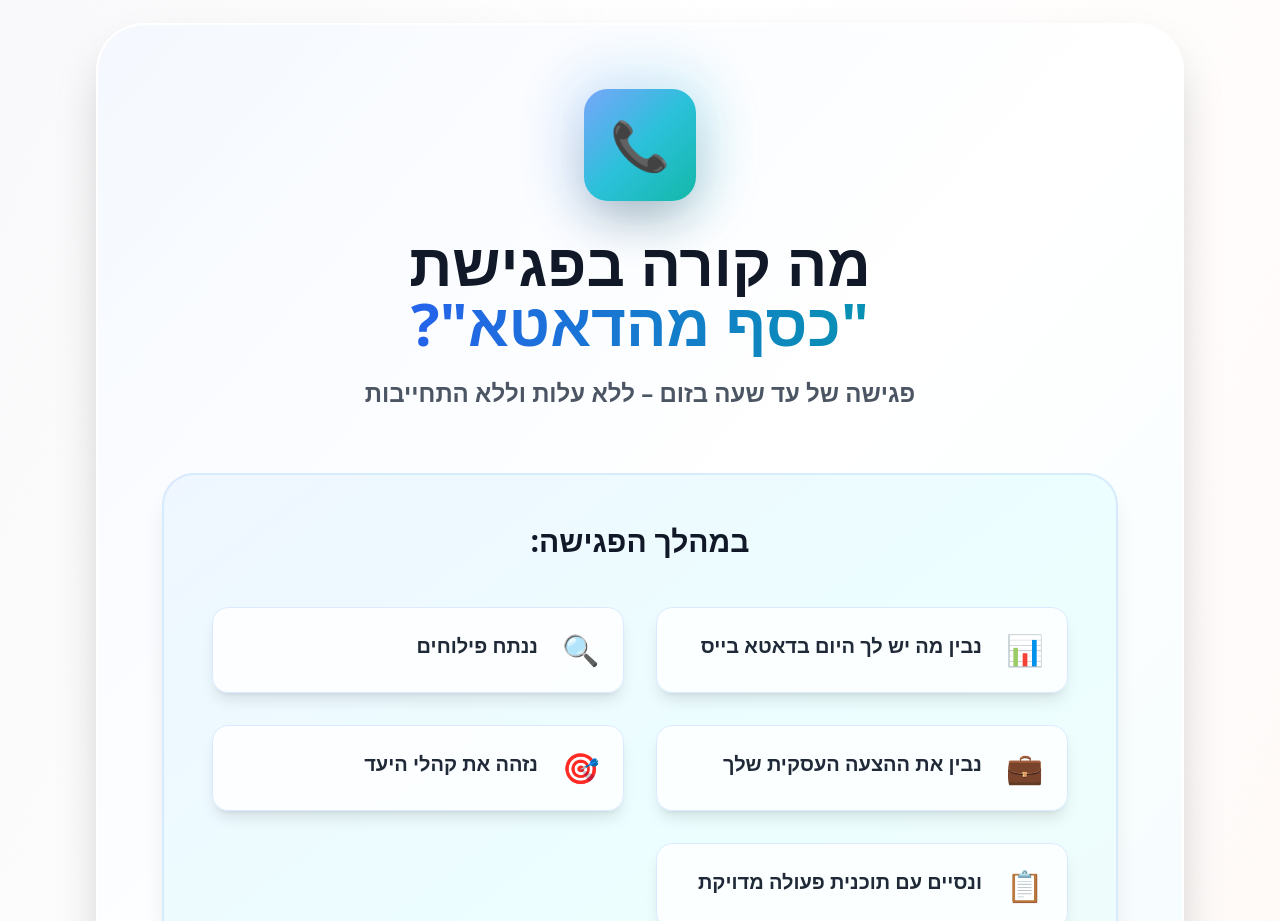
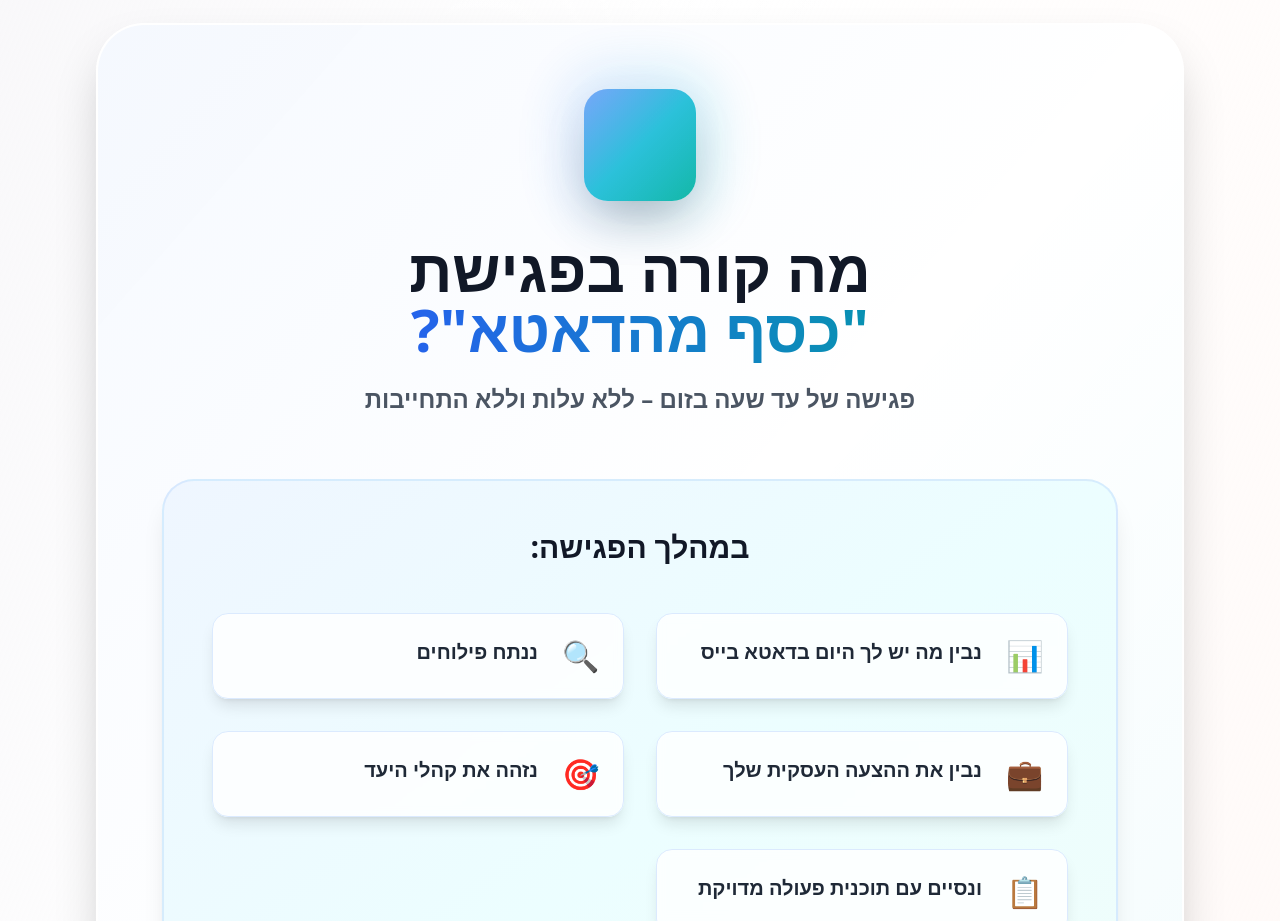
Before and after one commit to rotem-ziv21/data-to-dollars-flow, a React (Vite) app: page / in a window 1280 px wide. Shown: the part 7960-8881 px from the top of the page. Built offline with nearby package versions, Linux system fonts and the light colour scheme.

Commit message:
Remove element
Remove the specified element from the page.

```diff
--- a/src/pages/Index.tsx
+++ b/src/pages/Index.tsx
@@ -1199,7 +1199,6 @@ export default function Index() {
                   >
                     <div className="w-28 h-28 bg-gradient-to-br from-blue-500 via-cyan-500 to-teal-500 rounded-3xl shadow-2xl flex items-center justify-center relative">
                       <div className="absolute inset-0 bg-gradient-to-br from-white/30 to-transparent rounded-3xl" />
-                      <span className="text-5xl relative z-10">📞</span>
                       <motion.div
                         className="absolute -inset-3 bg-gradient-to-r from-blue-500/40 to-cyan-500/40 rounded-[2.5rem] blur-xl -z-10"
                         animate={{
```
